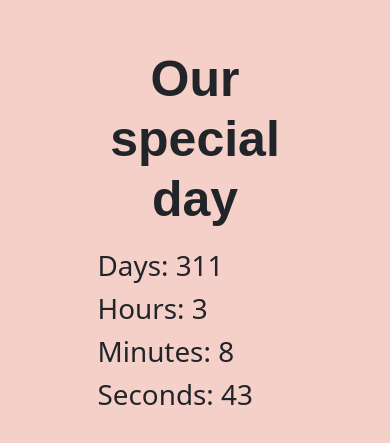
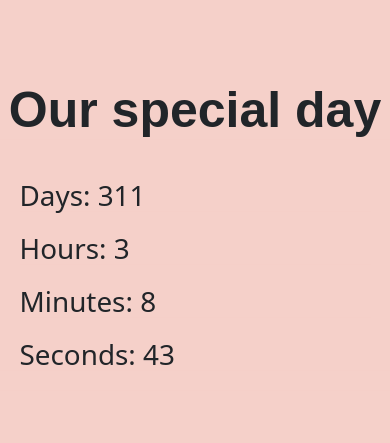
Before and after one commit to maximas033/Ourcountdown, a plain HTML site: page index.html in a window 390 px wide. Shown: the part 187-630 px from the top of the page. Drawn offline with nearby package versions, Linux system fonts and the light colour scheme.

Commit message:
Add files via upload

```diff
--- a/index.css
+++ b/index.css
@@ -33,6 +33,7 @@
         top: 50%;
         left: 50%;
         transform: translate(-50%, -50%);
+        width: 100%;
     }
     .countdownTime .HeadingName{
         font-size: 50px;
@@ -43,5 +44,6 @@
     .timedisplayed h1{
         text-align: left;
         margin-bottom: 5%;
+        margin: 5%;
     }
 }
```
